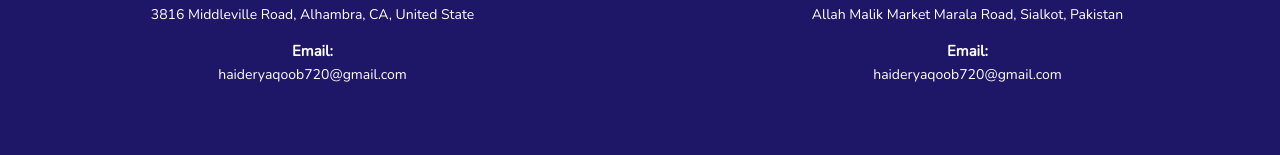
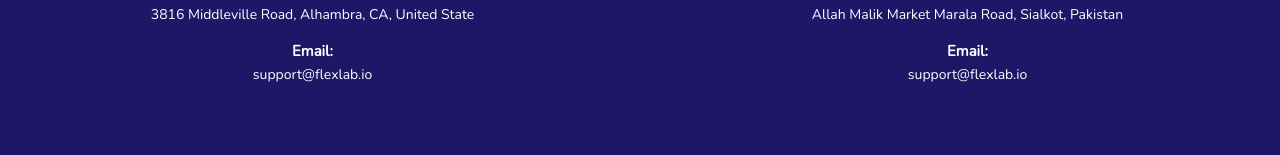
Before and after one commit to abdullahyaqoob/CompanyWebsite, a plain HTML site: page index.html in a window 1280 px wide. Shown: the part 7242-7397 px from the top of the page. Drawn offline with nearby package versions, Linux system fonts and the light colour scheme.

Commit message:
Update index.html

```diff
--- a/index.html
+++ b/index.html
@@ -1739,7 +1739,7 @@
               <p>Office Address:</p>
               <span>3816 Middleville Road, Alhambra, CA, United State</span>
               <p>Email:</p>
-              <span>haideryaqoob720@gmail.com</span>
+              <span>support@flexlab.io</span>
             </div>
           </div>
           <div class="col-6 footerCol6" data-aos="fade-left">
@@ -1749,7 +1749,7 @@
               <p>Office Address:</p>
               <span>Allah Malik Market Marala Road, Sialkot, Pakistan</span>
               <p>Email:</p>
-              <span>haideryaqoob720@gmail.com</span>
+              <span>support@flexlab.io</span>
             </div>
           </div>
         </div>
```
